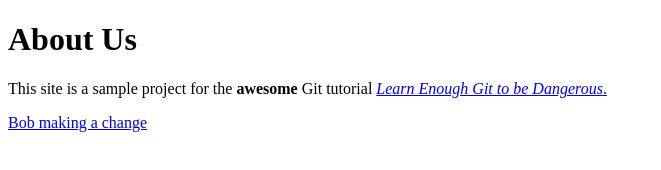
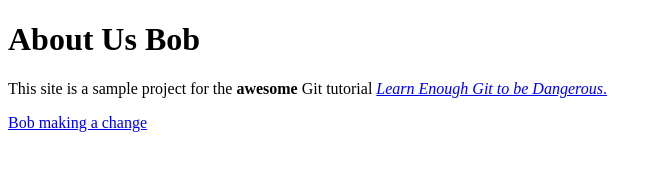
Before and after one commit to rikin88/website, a plain HTML site: page about.html in a window 1280 px wide. Shown: the whole page, without its empty margins (0-661 px from the left). Drawn offline with Linux system fonts and the light colour scheme.

Commit message:
About us Bob

```diff
--- a/about.html
+++ b/about.html
@@ -2,7 +2,7 @@
 <html>
   <head><title>About us</title></head>
   <body>
-	<h1>About Us</h1>
+	<h1>About Us Bob</h1>
 	<p>
 		This site is a sample project for the <strong>awesome</strong> Git
 		tutorial <a href="http://learnenough.com/git-tutorial"><em>Learn Enough Git to be Dangerous</em>.
```
